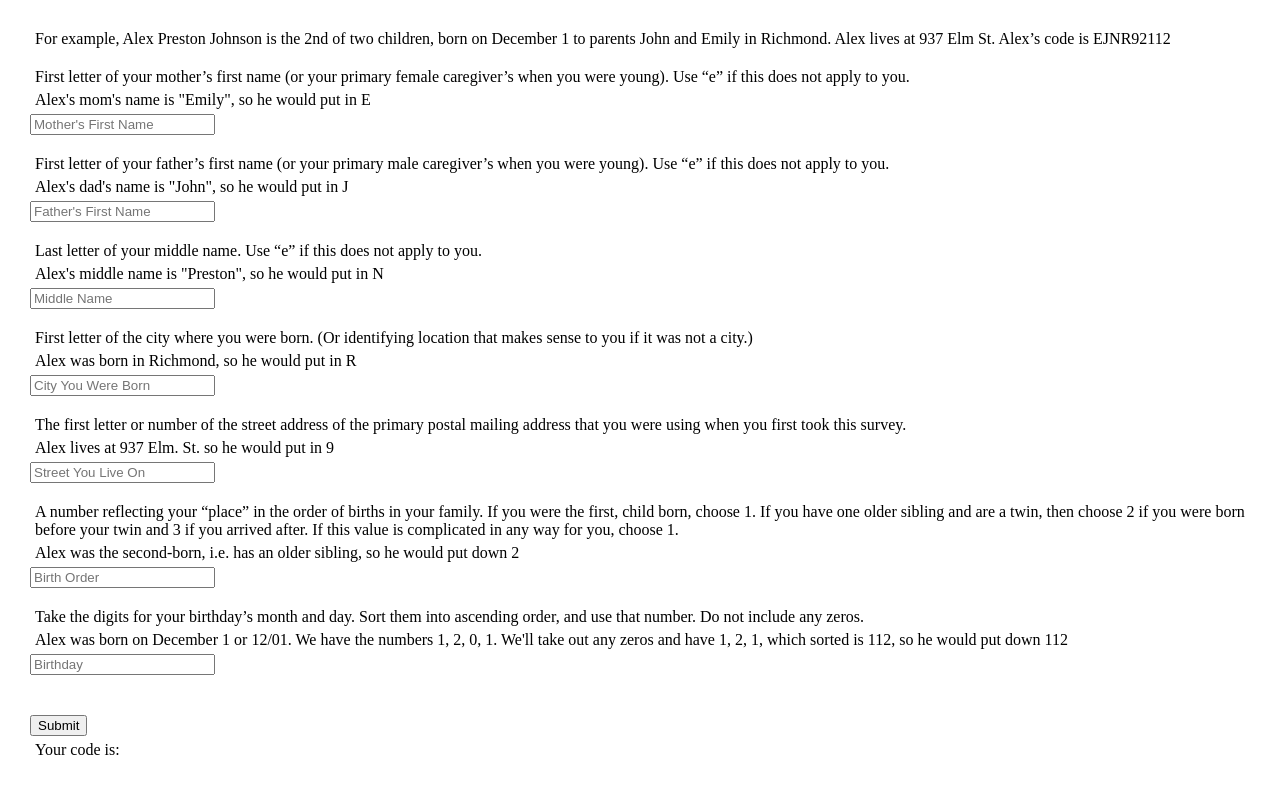
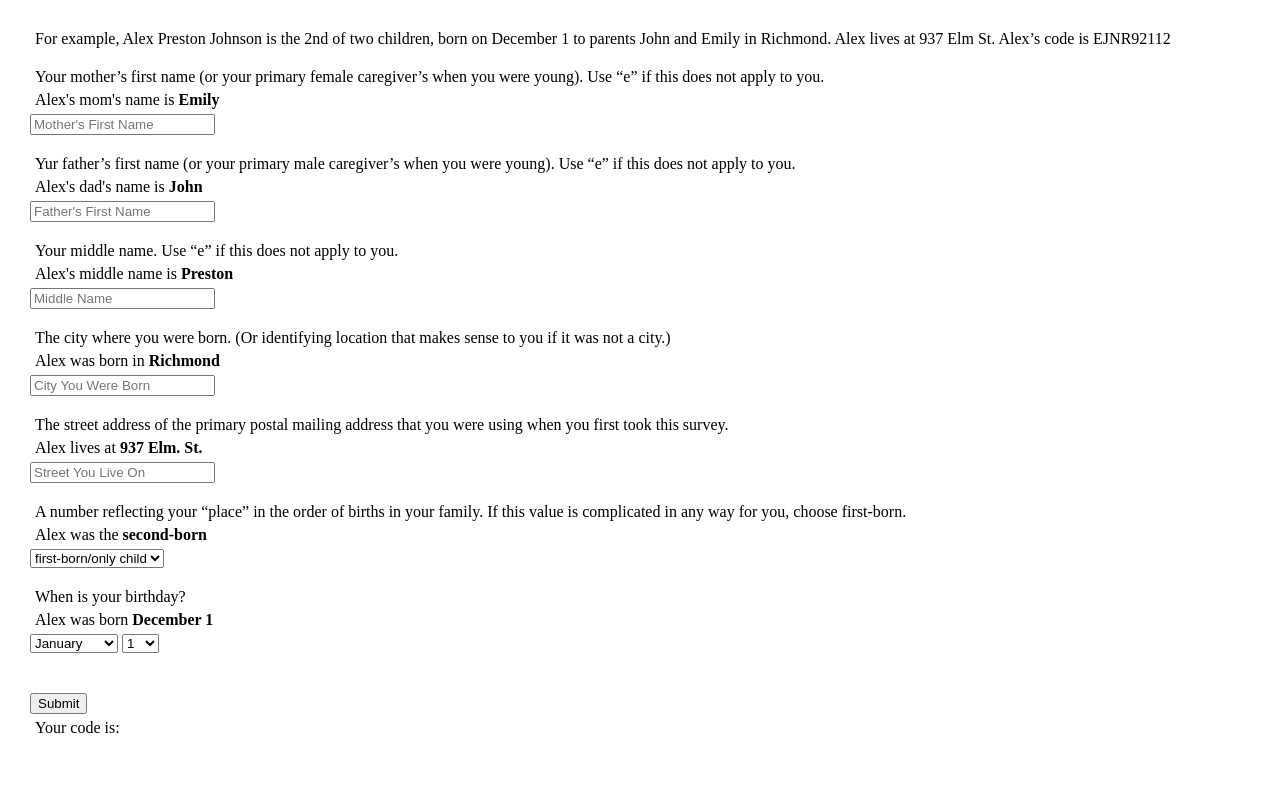
Before and after one commit to maralihart/1501-code-generator, a plain HTML site: page index.html in a window 1280 px wide. Drawn offline with nearby package versions, Linux system fonts and the light colour scheme.

Commit message:
month day works, but without sorting

```diff
--- a/index.html
+++ b/index.html
@@ -34,39 +34,92 @@
       <p>For example, Alex Preston Johnson is the 2nd of two children, born on December 1 to parents John and Emily in Richmond.  Alex lives at 937 Elm St.  Alex’s code is EJNR92112</p>
 
       <div>
-        <p>First letter of your mother’s first name (or your primary female caregiver’s when you were young).  Use “e” if this does not apply to you.</p>
-        <p>Alex's mom's name is "Emily", so he would put in E</p>
+        <p>Your mother’s first name (or your primary female caregiver’s when you were young).  Use “e” if this does not apply to you.</p>
+        <p>Alex's mom's name is <strong>Emily</strong></p>
         <input type="text" id="mom" name="mom" placeholder="Mother's First Name">
       </div>
       <div>
-        <p>First letter of your father’s first name (or your primary male caregiver’s when you were young).  Use “e” if this does not apply to you.</p>
-        <p>Alex's dad's name is "John", so he would put in J</p>
+        <p>Yur father’s first name (or your primary male caregiver’s when you were young).  Use “e” if this does not apply to you.</p>
+        <p>Alex's dad's name is <strong>John</strong></p>
         <input type="text" id="dad" name="dad" placeholder="Father's First Name">
       </div>
       <div>
-        <p>Last letter of your middle name. Use “e” if this does not apply to you.</p>
-        <p>Alex's middle name is "Preston", so he would put in N</p>
+        <p>Your middle name. Use “e” if this does not apply to you.</p>
+        <p>Alex's middle name is <strong>Preston</strong></p>
         <input type="text" id="mid" name="mid" placeholder="Middle Name">
       </div>
       <div>
-        <p>First letter of the city where you were born.  (Or identifying location that makes sense to you if it was not a city.)</p>
-        <p>Alex was born in Richmond, so he would put in R</p>
+        <p>The city where you were born.  (Or identifying location that makes sense to you if it was not a city.)</p>
+        <p>Alex was born in <strong>Richmond</strong></p>
         <input type="text" id="city" name="city" placeholder="City You Were Born">
         </div>
       <div>
-        <p>The first letter or number of the street address of the primary postal mailing address that you were using when you first took this survey.</p>
-        <p>Alex lives at 937 Elm. St. so he would put in 9</p>
+        <p>The street address of the primary postal mailing address that you were using when you first took this survey.</p>
+        <p>Alex lives at <strong>937 Elm. St.</strong></p>
         <input type="text" id="street" name="street" placeholder="Street You Live On">
       </div>
       <div>
-        <p>A number reflecting your “place” in the order of births in your family. If you were the first, child born, choose 1.  If you have one older sibling and are a twin, then choose 2 if you were born before your twin and 3 if you arrived after.  If this value is complicated in any way for you, choose 1.</p>
-        <p>Alex was the second-born, i.e. has an older sibling, so he would put down 2</p>
-        <input type="text" id="birth" name="birth" placeholder="Birth Order">
+        <p>A number reflecting your “place” in the order of births in your family. If this value is complicated in any way for you, choose first-born.</p>
+        <p>Alex was the <strong>second-born</strong></p>
+        <select id="birth" name="birth">
+          <option value="1" default>first-born/only child</option>
+          <option value="2" >second-born</option>
+          <option value="3" >third-born</option>
+          <option value="4" >fourth-born</option>
+          <option value="5" >fifth-born</option>
+          <option value="6" >sixth-born or later</option>
+        </select>
       </div>
       <div>
-        <p>Take the digits for your birthday’s month and day.  Sort them into ascending order, and use that number. Do not include any zeros.</p>
-        <p>Alex was born on December 1 or 12/01. We have the numbers 1, 2, 0, 1. We'll take out any zeros and have 1, 2, 1, which sorted is 112, so he would put down 112</p>
-        <input type="text" id="monthday" name="monthday" placeholder="Birthday">
+        <p>When is your birthday?</p>
+        <p>Alex was born <strong>December 1</strong></p>
+        <select id="month" name="month">
+          <option value="1" >January</option>
+          <option value="2" >February</option>
+          <option value="3" >March</option>
+          <option value="4" >April</option>
+          <option value="5" >May</option>
+          <option value="6" >June</option>
+          <option value="7" >July</option>
+          <option value="8" >August</option>
+          <option value="9" >September</option>
+          <option value="10" >October</option>
+          <option value="11" >November</option>
+          <option value="12" >December</option>
+        </select>
+        <select id="day" name="day">
+          <option value="1" >1</option>
+          <option value="2" >2</option>
+          <option value="3" >3</option>
+          <option value="4" >4</option>
+          <option value="5" >5</option>
+          <option value="6" >6</option>
+          <option value="7" >7</option>
+          <option value="8" >8</option>
+          <option value="9" >9</option>
+          <option value="10" >10</option>
+          <option value="11" >11</option>
+          <option value="12" >12</option>
+          <option value="13" >13</option>
+          <option value="14" >14</option>
+          <option value="15" >15</option>
+          <option value="16" >16</option>
+          <option value="17" >17</option>
+          <option value="18" >18</option>
+          <option value="19" >19</option>
+          <option value="20" >20</option>
+          <option value="21" >21</option>
+          <option value="22" >22</option>
+          <option value="23" >23</option>
+          <option value="24" >24</option>
+          <option value="25" >25</option>
+          <option value="26" >26</option>
+          <option value="27" >27</option>
+          <option value="28" >28</option>
+          <option value="29" >29</option>
+          <option value="30" >30</option>
+          <option value="31" >31</option>
+        </select>
       </div>
 
       <input type="submit" class="submit" id="submit">
@@ -87,11 +140,13 @@
         var city = $("#city").val().slice(0,1);
         var street = $("#street").val().slice(0,1);
         var birth = $("#birth").val();
-        var monthday = $("#monthday").val();
+        var month = $("#month").val();
+        var day = $("#day").val();
+        console.log(month, day)
 
         var codeSpace = $("#code");
 
-        code = mom + dad + mid + city + street + birth + monthday;
+        code = mom + dad + mid + city + street + birth + month + day;
         codeSpace.text(code);
       });
     </script>
```
